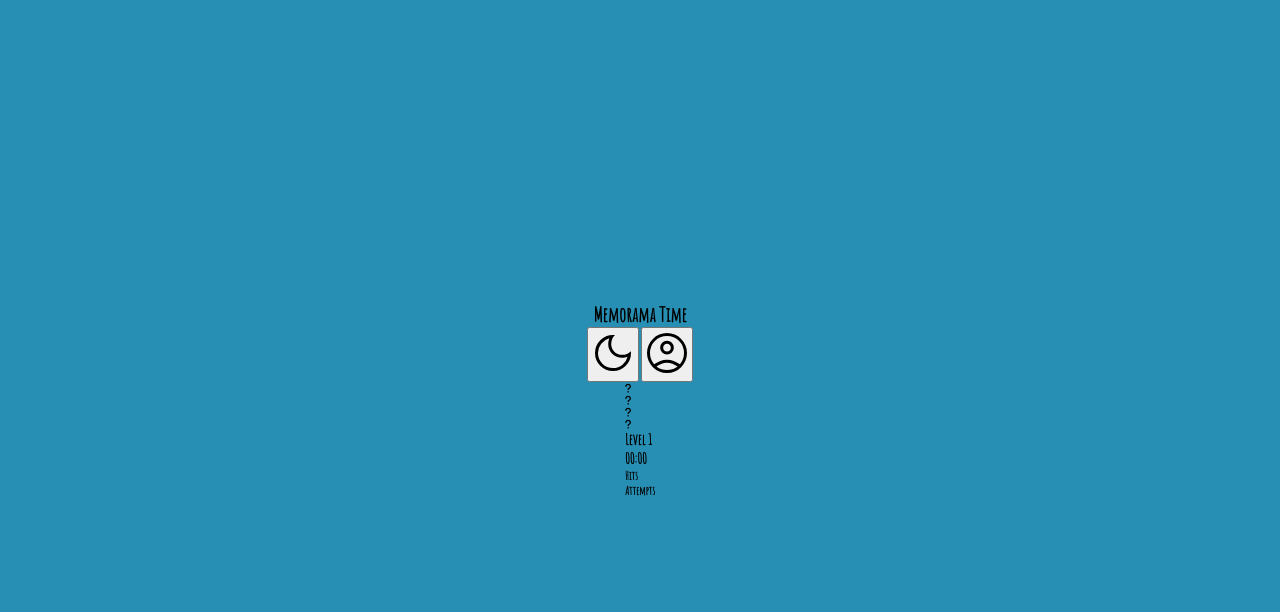
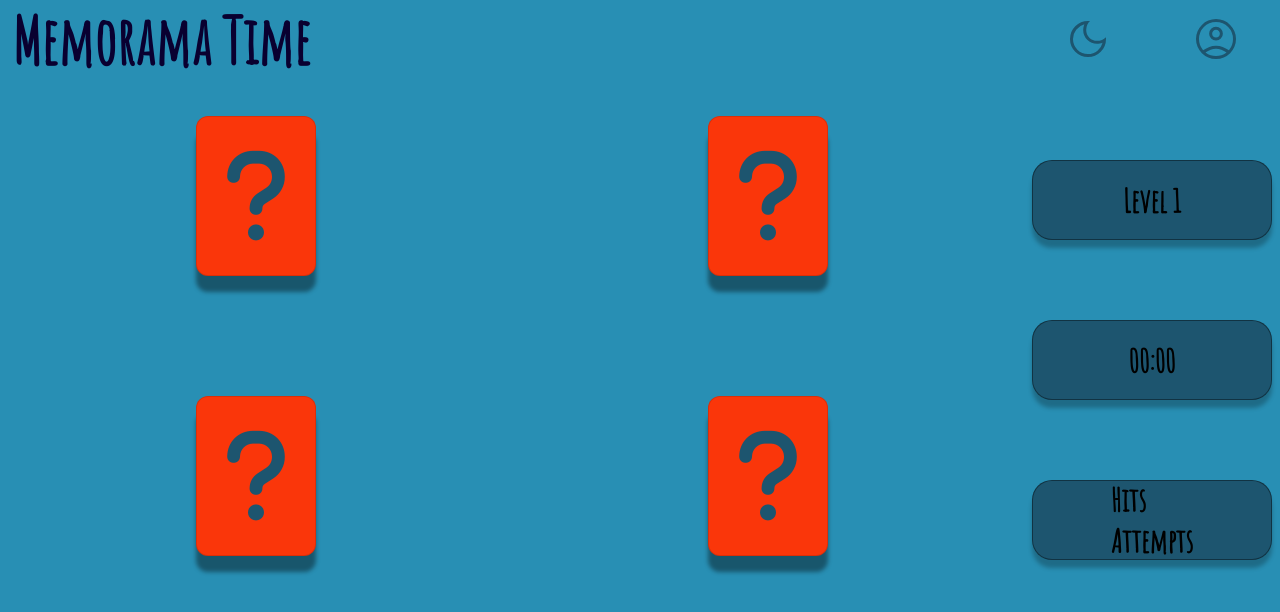
Before and after one commit to deiviiss/memorama-js, a website: page src/index.html in a window 1280 px wide. Drawn offline with Linux system fonts and the light colour scheme; no server answers.

Commit message:
Maquetación y estilizado cdd, con issues a corregir

```diff
--- a/src/index.html
+++ b/src/index.html
@@ -12,41 +12,41 @@
 
 <body>
   <header>
-    <h1>Memorama Time</h1>
-  </header>
-  <nav>
-    <button>
+    <h1 class="logo">Memorama Time</h1>
+    <nav class="menu">
+      <button class="dark-mode">
         <i>
-        <img src="./styles/icons/dark-mode.svg" width="48" height="48">
+          <svg xmlns="http://www.w3.org/2000/svg" height="48" width="48"><path d="M24 42q-7.5 0-12.75-5.25T6 24q0-7.5 5.25-12.75T24 6q.4 0 .85.025.45.025 1.15.075-1.8 1.6-2.8 3.95-1 2.35-1 4.95 0 4.5 3.15 7.65Q28.5 25.8 33 25.8q2.6 0 4.95-.925T41.9 22.3q.05.6.075.975Q42 23.65 42 24q0 7.5-5.25 12.75T24 42Zm0-3q5.45 0 9.5-3.375t5.05-7.925q-1.25.55-2.675.825Q34.45 28.8 33 28.8q-5.75 0-9.775-4.025T19.2 15q0-1.2.25-2.575.25-1.375.9-3.125-4.9 1.35-8.125 5.475Q9 18.9 9 24q0 6.25 4.375 10.625T24 39Zm-.2-14.85Z"/></svg>
         </i>
       </button>
-    <button>
+      <button class="account">
         <i>
-        <img src="./styles/icons/acoount.svg" width="48" height="48">
+          <svg xmlns="http://www.w3.org/2000/svg" height="48" width="48"><path d="M11.1 35.25q3.15-2.2 6.25-3.375Q20.45 30.7 24 30.7q3.55 0 6.675 1.175t6.275 3.375q2.2-2.7 3.125-5.45Q41 27.05 41 24q0-7.25-4.875-12.125T24 7q-7.25 0-12.125 4.875T7 24q0 3.05.95 5.8t3.15 5.45ZM24 25.5q-2.9 0-4.875-1.975T17.15 18.65q0-2.9 1.975-4.875T24 11.8q2.9 0 4.875 1.975t1.975 4.875q0 2.9-1.975 4.875T24 25.5ZM24 44q-4.1 0-7.75-1.575-3.65-1.575-6.375-4.3-2.725-2.725-4.3-6.375Q4 28.1 4 24q0-4.15 1.575-7.775t4.3-6.35q2.725-2.725 6.375-4.3Q19.9 4 24 4q4.15 0 7.775 1.575t6.35 4.3q2.725 2.725 4.3 6.35Q44 19.85 44 24q0 4.1-1.575 7.75-1.575 3.65-4.3 6.375-2.725 2.725-6.35 4.3Q28.15 44 24 44Zm0-3q2.75 0 5.375-.8t5.175-2.8q-2.55-1.8-5.2-2.75-2.65-.95-5.35-.95-2.7 0-5.35.95-2.65.95-5.2 2.75 2.55 2 5.175 2.8Q21.25 41 24 41Zm0-18.5q1.7 0 2.775-1.075t1.075-2.775q0-1.7-1.075-2.775T24 14.8q-1.7 0-2.775 1.075T20.15 18.65q0 1.7 1.075 2.775T24 22.5Zm0-3.85Zm0 18.7Z"/></svg>
         </i>
       </button>
     </nav>
+  </header>
   <main>
+    <!-- <button id="btnEmpezar" class="btn-start">¡Empieza el juego!</button> -->
     <section class="game">
-      <div class="card"><i class="fa-solid fa-question"></i></div>
-      <div class="card"><i class="fa-solid fa-question"></i></div>
-      <div class="card"><i class="fa-solid fa-question"></i></div>
-      <div class="card"><i class="fa-solid fa-question"></i></div>
+      <div class="card-container"><i class="fa-solid fa-question"></i></div>
+      <div class="card-container"><i class="fa-solid fa-question"></i></div>
+      <div class="card-container"><i class="fa-solid fa-question"></i></div>
+      <div class="card-container"><i class="fa-solid fa-question"></i></div>
     </section>
-    <aside>
+    <aside class="data-container">
       <div class="level">
-        <h2>Level 1</h2>
+        <h3>Level 1</h3>
       </div>
-      <div class="tiempo">
-        <h2>00:00</h2>
+      <div class="time">
+        <h3>00:00</h3>
       </div>
       <div class="board">
-        <h3>Hits</h3>
-        <h3>Attempts</h3>
+        <h3>Hits<br>Attempts</h3>
       </div>
     </aside>
   </main>
-  <script type="module" src="./scripts/app.js"></script>
+  <!-- <script type="module" src="./scripts/app.js"></script> -->
 </body>
 
 </html>
--- a/src/styles/style.css
+++ b/src/styles/style.css
@@ -1,16 +1,17 @@
 @import url('https://fonts.googleapis.com/css2?family=Amatic+SC&display=swap');
 :root {
-  --blue-background: #288FB4;
-  --dark-background: #090030;
+  --blue: #288FB4;
   --complementary: #1D556F;
+  --beige-font: #EFDDB2;
+  --red: #FA360A;
+  --black: #000000;
+  --dark-blue: #090030;
   --dark-complementary: #0C3C78;
-  --beige-text: #EFDDB2;
-  --red-alert: #FA360A;
-  --dark-alert: #F30A49 --white: #ffffff;
-  --black: #000000;
-  --sm: 1.2rem;
-  --md: 2rem;
-  --lg: 3.2rem;
+  --dark-font: #04879C;
+  --red-dark-: #F30A49;
+  --sm: 1.6rem;
+  --md: 3.2rem;
+  --lg: 6.4rem;
 }
 * {
   box-sizing: border-box;
@@ -22,10 +23,108 @@ html {
   font-family: 'Amatic SC', cursive;
 }
 body {
-  background-color: var(--blue-background);
+  background-color: var(--blue);
+  height: 100vh;
+}
+header {
+  display: flex;
+  justify-content: space-between;
+  align-items: center;
+}
+main {
+  display: flex;
+  justify-content: space-between;
+  align-items: center;
+}
+header .logo {
+  width: 80%;
+  height: 8rem;
+  font-family: 'Amatic SC';
+  font-style: normal;
+  font-weight: 700;
+  font-size: var(--lg);
+  line-height: 8.1rem;
+  text-align: left;
+  padding-left: 1.2rem;
+  color: var(--dark-blue)
+}
+.menu button{
+  border: none;
+  background-color: var(--blue);
+  cursor: pointer;
+}
+.menu {
+  width: 20%;
+  display: flex;
+  justify-content: space-around;
+}
+svg {
+  fill: var(--complementary);
+}
+h3 {
+  font-size: var(--md)
+}
+.game{
+  padding-top: 3.2rem;
+  height: 100%;
+  width: 80%;
+  display: grid;
+  align-items: center;
+  justify-items: center;
+  grid-template-columns: 1fr 1fr;
+  grid-template-rows: 1fr 1fr;
+  grid-row-gap: 12rem
+}
+.game .card-container {
+  width: 12rem;
+  height: 16rem;
+  background-color: var(--red);
+  border: 1px solid rgba(0, 0, 0, 0.12);
+  box-shadow: 0px 16px 4px rgba(0, 0, 0, 0.4);
+  border-radius: 12px;
+  display: flex;
+  justify-content: center;
+  align-items: center;
+}
+.game .card-container i {
+  font-size: 8vw;
+  color: var(--complementary);
+}
+.data-container {
+  width: 20%;
+}
+.data-container div {
   display: flex;
   flex-direction: column;
   justify-content: center;
   align-items: center;
-  height: 100vh;
+  padding-top: 8rem;
+
 }
+.data-container div h3 {
+  display: flex;
+  flex-direction: column;
+  justify-content: center;
+  align-items: center;
+  width: 240px;
+  height: 80px;
+  background-color: var(--complementary);
+  border: 1px solid rgba(0, 0, 0, 0.4);
+  box-shadow: 0px 8px 4px rgba(0, 0, 0, 0.25);
+  border-radius: 20px;
+}
+.btn-start {
+  font-family: 'Caveat', cursive;
+  border-radius: 0.5rem;
+  border: .2rem solid black;
+  width: 400px;
+  height: 100px;
+  background: var(--red-alert);
+  color: var(--beige-text);
+  font-size: var(--lg);
+  position: absolute;
+}
+
+.btn-start:active {
+  transform: scale(.8);
+}
```
Lines whose indentation alone changed are shown as unchanged.
